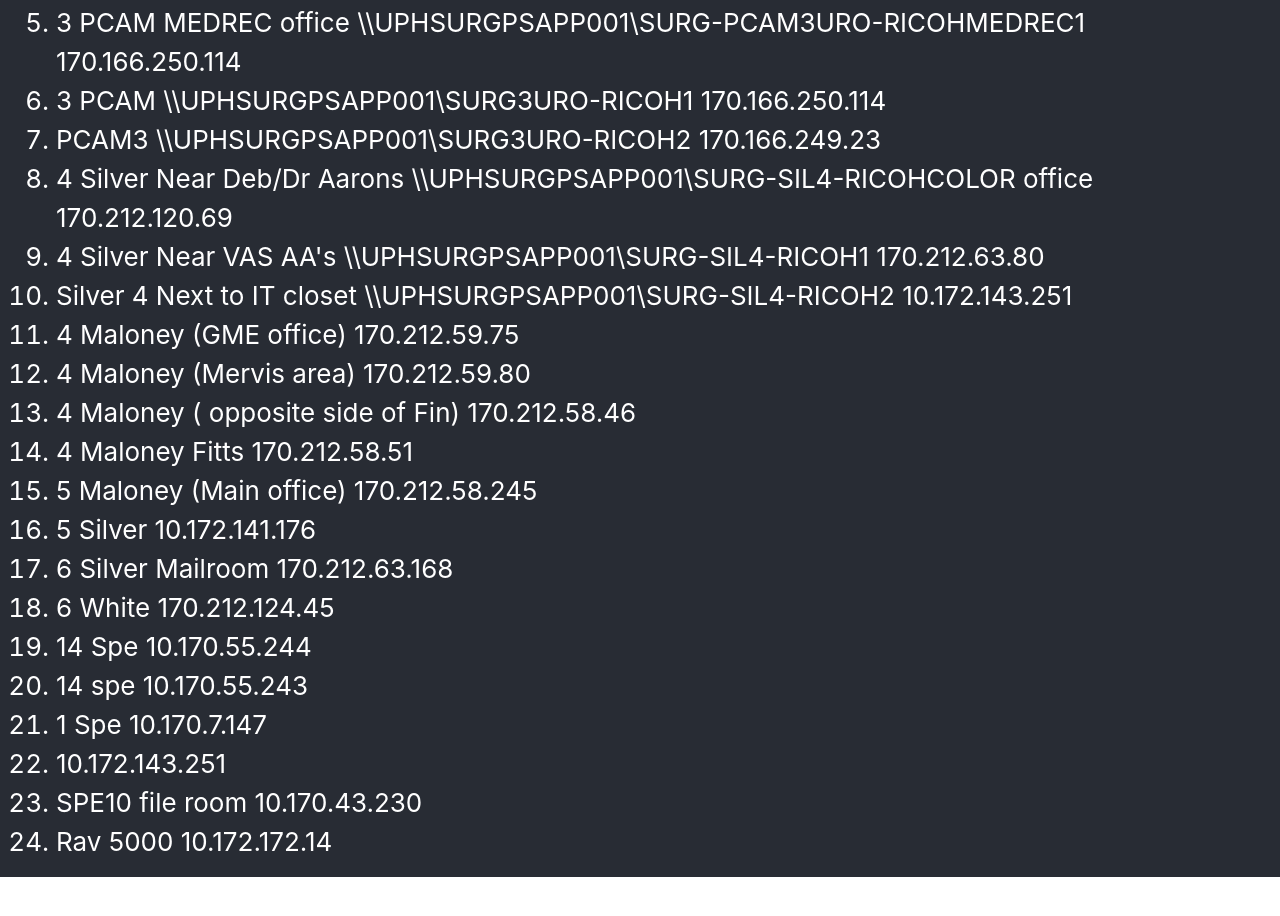
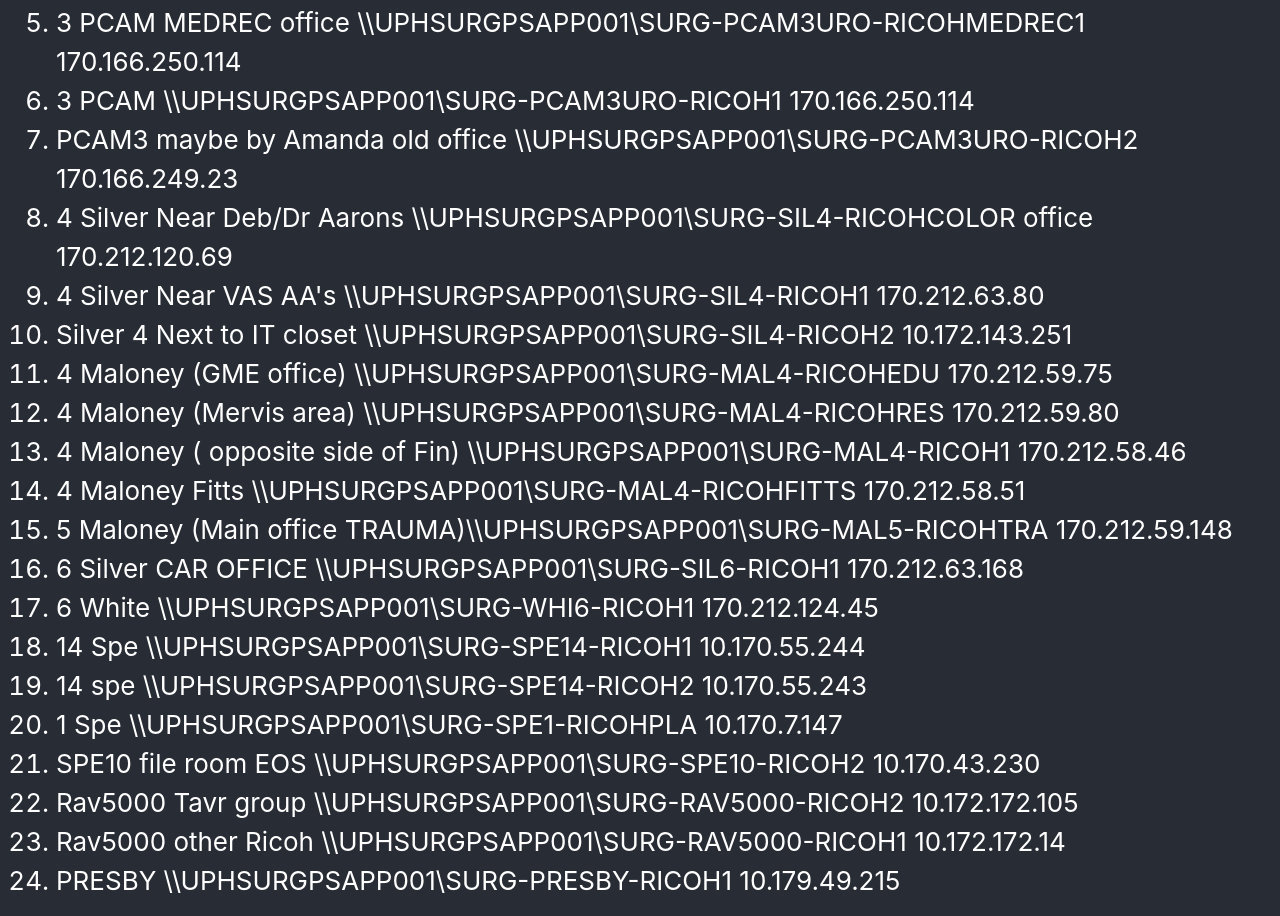
Before and after one commit to TimMitzen/surgery, a React (Create React App) app: page /ricoh in a window 1280 px wide. Shown: the part 302-1218 px from the top of the page. Before the commit the page ends 1179 px from the top, so only its background shows below. Built offline with nearby package versions, Linux system fonts and the light colour scheme.

Commit message:
added more printers

```diff
--- a/src/components/Ricoh.js
+++ b/src/components/Ricoh.js
@@ -7,66 +7,107 @@
         <h2>Ricoh Printers</h2>
         <h2>User Name: Admin Password: leave blank</h2>
 
-        <li className="list">Grd Founders (Big One) \\UPHSURGPSAPP001\SURG-GFOUND-RICOH1 170.212.71.176 </li>
-
-        <li className="list">Grd 079 Founders (Small One) \\UPHSURGPSAPP001\SURG-GFOUND-RICOH2 170.212.71.171</li>
-
-        <li className="list">Grd 079 Founders \\UPHSURGPSAPP001\SURG-GFOUND-RICOH3 170.212.70.42</li>
-
-        <li className="list">3 PCAM In the back by Amanda 170.166.250.117</li>
-
         <li className="list">
-        3 PCAM MEDREC office \\UPHSURGPSAPP001\SURG-PCAM3URO-RICOHMEDREC1  170.166.250.114
-        </li>
-        <li className="list">
-          3 PCAM \\UPHSURGPSAPP001\SURG3URO-RICOH1 170.166.250.114
+          Grd Founders (Big One) \\UPHSURGPSAPP001\SURG-GFOUND-RICOH1
+          170.212.71.176{" "}
         </li>
 
         <li className="list">
-          PCAM3  \\UPHSURGPSAPP001\SURG3URO-RICOH2 170.166.249.23
+          Grd 079 Founders (Small One) \\UPHSURGPSAPP001\SURG-GFOUND-RICOH2
+          170.212.71.171
         </li>
 
+        <li className="list">
+          Grd 079 Founders \\UPHSURGPSAPP001\SURG-GFOUND-RICOH3 170.212.70.42
+        </li>
 
         <li className="list">
-          4 Silver Near Deb/Dr Aarons \\UPHSURGPSAPP001\SURG-SIL4-RICOHCOLOR office 170.212.120.69
+          3 PCAM RES ROOM \\UPHSURGPSAPP001\SURG-PCAM3URO-RICOHRES
+          170.166.249.23
+        </li>
+        <li className="list">
+          3 PCAM MEDREC office \\UPHSURGPSAPP001\SURG-PCAM3URO-RICOHMEDREC1
+          170.166.250.114
+        </li>
+        <li className="list">
+          3 PCAM \\UPHSURGPSAPP001\SURG-PCAM3URO-RICOH1 170.166.250.114
         </li>
 
-        <li className="list">4 Silver Near VAS AA's \\UPHSURGPSAPP001\SURG-SIL4-RICOH1 170.212.63.80</li>
-        <li className="list">Silver 4 Next to IT closet \\UPHSURGPSAPP001\SURG-SIL4-RICOH2 10.172.143.251</li>
-
-        <li className="list">4 Maloney (GME office) 170.212.59.75</li>
-
-        <li className="list">4 Maloney (Mervis area) 170.212.59.80</li>
+        <li className="list">
+          PCAM3 maybe by Amanda old office
+          \\UPHSURGPSAPP001\SURG-PCAM3URO-RICOH2 170.166.249.23
+        </li>
 
         <li className="list">
-          4 Maloney ( opposite side of Fin) 170.212.58.46
+          4 Silver Near Deb/Dr Aarons \\UPHSURGPSAPP001\SURG-SIL4-RICOHCOLOR
+          office 170.212.120.69
         </li>
 
-        <li className="list">4 Maloney Fitts 170.212.58.51</li>
+        <li className="list">
+          4 Silver Near VAS AA's \\UPHSURGPSAPP001\SURG-SIL4-RICOH1
+          170.212.63.80
+        </li>
+        <li className="list">
+          Silver 4 Next to IT closet \\UPHSURGPSAPP001\SURG-SIL4-RICOH2
+          10.172.143.251
+        </li>
 
-        <li className="list">5 Maloney (Main office) 170.212.58.245</li>
+        <li className="list">
+          4 Maloney (GME office) \\UPHSURGPSAPP001\SURG-MAL4-RICOHEDU
+          170.212.59.75
+        </li>
 
-        <li className="list">5 Silver 10.172.141.176</li>
+        <li className="list">
+          4 Maloney (Mervis area) \\UPHSURGPSAPP001\SURG-MAL4-RICOHRES
+          170.212.59.80
+        </li>
 
-        <li className="list">6 Silver Mailroom 170.212.63.168</li>
+        <li className="list">
+          4 Maloney ( opposite side of Fin) \\UPHSURGPSAPP001\SURG-MAL4-RICOH1
+          170.212.58.46
+        </li>
 
-        <li className="list">6 White 170.212.124.45</li>
+        <li className="list">
+          4 Maloney Fitts \\UPHSURGPSAPP001\SURG-MAL4-RICOHFITTS 170.212.58.51
+        </li>
 
-        <li className="list">14 Spe 10.170.55.244</li>
+        <li className="list">
+          5 Maloney (Main office TRAUMA)\\UPHSURGPSAPP001\SURG-MAL5-RICOHTRA
+          170.212.59.148
+        </li>
 
-        <li className="list">14 spe 10.170.55.243</li>
+        <li className="list">
+          6 Silver CAR OFFICE \\UPHSURGPSAPP001\SURG-SIL6-RICOH1 170.212.63.168
+        </li>
 
-        <li className="list">1 Spe 10.170.7.147</li>
+        <li className="list">
+          6 White \\UPHSURGPSAPP001\SURG-WHI6-RICOH1 170.212.124.45
+        </li>
 
+        <li className="list">
+          14 Spe \\UPHSURGPSAPP001\SURG-SPE14-RICOH1 10.170.55.244
+        </li>
 
+        <li className="list">
+          14 spe \\UPHSURGPSAPP001\SURG-SPE14-RICOH2 10.170.55.243
+        </li>
 
+        <li className="list">
+          1 Spe \\UPHSURGPSAPP001\SURG-SPE1-RICOHPLA 10.170.7.147
+        </li>
 
-        <li className="list">10.172.143.251</li>
-
-        <li className="list">SPE10 file room 10.170.43.230</li>
-
-        <li className='list'>Rav 5000 10.172.172.14</li>
-
+        <li className="list">
+          SPE10 file room EOS \\UPHSURGPSAPP001\SURG-SPE10-RICOH2 10.170.43.230
+        </li>
+        <li className="list">
+          Rav5000 Tavr group  \\UPHSURGPSAPP001\SURG-RAV5000-RICOH2 10.172.172.105
+        </li>
+        <li className="list">
+          Rav5000  other Ricoh \\UPHSURGPSAPP001\SURG-RAV5000-RICOH1 10.172.172.14
+        </li>
+        <li className="list">
+          PRESBY   \\UPHSURGPSAPP001\SURG-PRESBY-RICOH1 10.179.49.215
+        </li>
       </ol>
     </div>
   );
```
